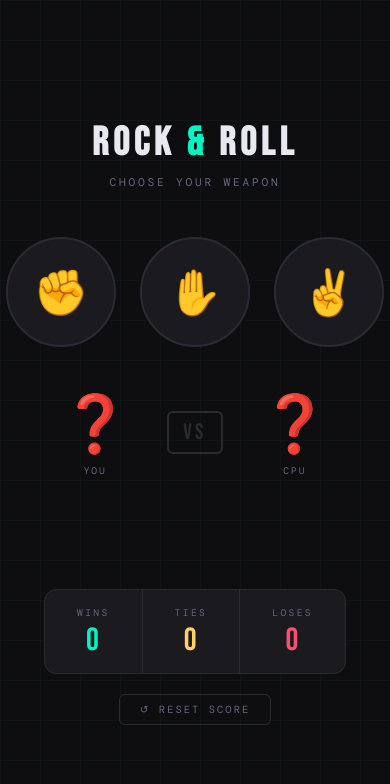
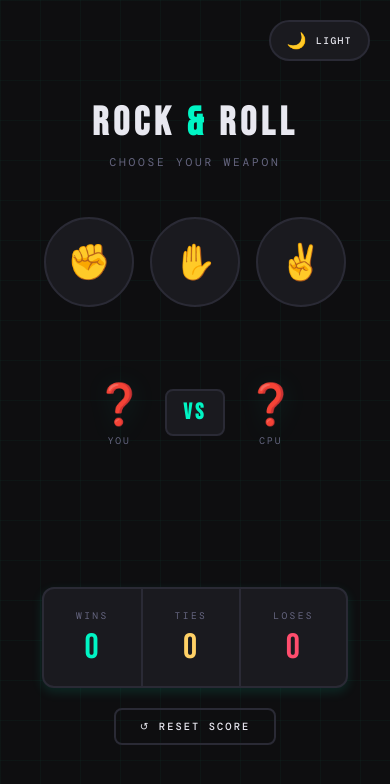
Before and after one commit to Saptarshi088/rockPaperScissors, a plain HTML site: page index.html in a window 390 px wide. Drawn offline with nearby package versions, Linux system fonts and the light colour scheme.

Commit message:
feat/ui-theme-(dark-light-toggle)

```diff
--- a/index.html
+++ b/index.html
@@ -4,7 +4,10 @@
     <meta charset="UTF-8" />
     <meta name="viewport" content="width=device-width, initial-scale=1.0" />
     <title>Rock Paper Scissors</title>
-    <link href="https://fonts.googleapis.com/css2?family=Bebas+Neue&family=DM+Mono:wght@400;500&display=swap" rel="stylesheet" />
+    <link
+      href="https://fonts.googleapis.com/css2?family=Bebas+Neue&family=DM+Mono:wght@400;500&display=swap"
+      rel="stylesheet"
+    />
     <style>
       :root {
         --bg: #0e0e10;
@@ -19,7 +22,24 @@
         --tie: #ffd166;
       }
 
-      * { box-sizing: border-box; margin: 0; padding: 0; }
+      body.light-theme {
+        --bg: #f5f5f7;
+        --surface: #ffffff;
+        --border: #e5e5e7;
+        --accent: #0071e3;
+        --accent-dim: rgba(0, 113, 227, 0.1);
+        --text: #1d1d1f;
+        --muted: #86868b;
+        --win: #34c759;
+        --lose: #ff3b30;
+        --tie: #ff9500;
+      }
+
+      * {
+        box-sizing: border-box;
+        margin: 0;
+        padding: 0;
+      }
 
       body {
         display: flex;
@@ -28,22 +48,36 @@
         justify-content: center;
         min-height: 100vh;
         background-color: var(--bg);
-        font-family: 'DM Mono', monospace;
+        font-family: "DM Mono", monospace;
         background-image:
-          linear-gradient(rgba(0,245,196,0.03) 1px, transparent 1px),
-          linear-gradient(90deg, rgba(0,245,196,0.03) 1px, transparent 1px);
+          linear-gradient(rgba(0, 245, 196, 0.03) 1px, transparent 1px),
+          linear-gradient(90deg, rgba(0, 245, 196, 0.03) 1px, transparent 1px);
         background-size: 40px 40px;
+        transition:
+          background-color 0.3s ease,
+          color 0.3s ease;
+        padding: 20px;
+      }
+
+      body.light-theme {
+        background-image:
+          linear-gradient(rgba(0, 113, 227, 0.05) 1px, transparent 1px),
+          linear-gradient(90deg, rgba(0, 113, 227, 0.05) 1px, transparent 1px);
       }
 
       h1 {
-        font-family: 'Bebas Neue', sans-serif;
+        font-family: "Bebas Neue", sans-serif;
         font-size: clamp(2.5rem, 6vw, 4.5rem);
         letter-spacing: 0.12em;
         color: var(--text);
         margin-bottom: 8px;
+        transition: color 0.3s ease;
       }
 
-      h1 span { color: var(--accent); }
+      h1 span {
+        color: var(--accent);
+        transition: color 0.3s ease;
+      }
 
       .subtitle {
         font-size: 0.7rem;
@@ -51,6 +85,45 @@
         text-transform: uppercase;
         color: var(--muted);
         margin-bottom: 48px;
+        transition: color 0.3s ease;
+      }
+
+      .theme-toggle-container {
+        position: absolute;
+        top: 20px;
+        right: 20px;
+      }
+
+      .js-theme-button {
+        background: var(--surface);
+        color: var(--text);
+        border: 2px solid var(--border);
+        border-radius: 25px;
+        font-family: "DM Mono", monospace;
+        font-size: 0.65rem;
+        font-weight: 500;
+        letter-spacing: 0.15em;
+        text-transform: uppercase;
+        padding: 10px 20px;
+        cursor: pointer;
+        transition: all 0.3s ease;
+        display: flex;
+        align-items: center;
+        gap: 8px;
+      }
+
+      .js-theme-button:hover {
+        border-color: var(--accent);
+        box-shadow: 0 0 15px var(--accent-dim);
+        transform: translateY(-2px);
+      }
+
+      .js-theme-button:active {
+        transform: translateY(0);
+      }
+
+      .theme-icon {
+        font-size: 1rem;
       }
 
       .btn-row {
@@ -67,26 +140,37 @@
         background: var(--surface);
         font-size: 2.8rem;
         cursor: pointer;
-        transition: transform 0.15s ease, border-color 0.15s ease, box-shadow 0.15s ease;
+        transition:
+          transform 0.15s ease,
+          border-color 0.15s ease,
+          box-shadow 0.15s ease,
+          background-color 0.3s ease;
         position: relative;
+        display: flex;
+        align-items: center;
+        justify-content: center;
       }
 
       .choice-btn:hover {
-        transform: translateY(-6px) scale(1.08);
+        transform: translateY(-8px) scale(1.1);
         border-color: var(--accent);
-        box-shadow: 0 0 28px rgba(0, 245, 196, 0.3);
+        box-shadow:
+          0 8px 24px var(--accent-dim),
+          0 0 20px var(--accent-dim);
+        background: var(--accent-dim);
       }
 
       .choice-btn:active {
-        transform: translateY(0) scale(0.96);
+        transform: translateY(-2px) scale(0.98);
       }
 
       .arena {
         display: flex;
         align-items: center;
         gap: 32px;
-        margin-bottom: 28px;
+        margin-bottom: 40px;
         min-height: 90px;
+        margin-top: 20px;
       }
 
       .arena-emoji {
@@ -94,6 +178,7 @@
         width: 80px;
         text-align: center;
         transition: all 0.3s ease;
+        filter: drop-shadow(0 4px 12px var(--accent-dim));
       }
 
       .arena-label {
@@ -103,109 +188,213 @@
         color: var(--muted);
         text-align: center;
         margin-top: 4px;
+        transition: color 0.3s ease;
       }
 
       .vs-badge {
-        font-family: 'Bebas Neue', sans-serif;
+        font-family: "Bebas Neue", sans-serif;
         font-size: 1.4rem;
         letter-spacing: 0.15em;
-        color: var(--border);
-        padding: 6px 14px;
+        color: var(--accent);
+        padding: 8px 16px;
         border: 2px solid var(--border);
-        border-radius: 6px;
+        border-radius: 8px;
+        background: var(--surface);
+        transition: all 0.3s ease;
+        text-transform: uppercase;
+        font-weight: 700;
       }
 
       #js-result {
-        font-family: 'Bebas Neue', sans-serif;
+        font-family: "Bebas Neue", sans-serif;
         font-size: clamp(1.6rem, 4vw, 2.4rem);
         letter-spacing: 0.2em;
         text-transform: uppercase;
-        height: 44px;
+        height: 50px;
         transition: color 0.2s ease;
         color: var(--text);
+        margin-bottom: 20px;
       }
 
-      #js-result.win  { color: var(--win); }
-      #js-result.lose { color: var(--lose); }
-      #js-result.tie  { color: var(--tie); }
+      #js-result.win {
+        color: var(--win);
+        text-shadow: 0 0 10px var(--win);
+      }
+
+      #js-result.lose {
+        color: var(--lose);
+        text-shadow: 0 0 10px var(--lose);
+      }
+
+      #js-result.tie {
+        color: var(--tie);
+        text-shadow: 0 0 10px var(--tie);
+      }
 
       #js-score {
         display: flex;
         gap: 0;
-        margin-top: 40px;
-        border: 1px solid var(--border);
+        margin-top: 20px;
+        border: 2px solid var(--border);
         border-radius: 12px;
         overflow: hidden;
         background: var(--surface);
+        box-shadow: 0 4px 12px var(--accent-dim);
+        transition: all 0.3s ease;
       }
 
       .score-cell {
         display: flex;
         flex-direction: column;
         align-items: center;
-        padding: 16px 32px;
-        gap: 6px;
-        border-right: 1px solid var(--border);
+        padding: 20px 32px;
+        gap: 8px;
+        border-right: 2px solid var(--border);
+        flex: 1;
+        transition: all 0.3s ease;
       }
 
-      .score-cell:last-child { border-right: none; }
+      .score-cell:last-child {
+        border-right: none;
+      }
 
       .score-label {
         font-size: 0.6rem;
         letter-spacing: 0.25em;
         text-transform: uppercase;
         color: var(--muted);
+        transition: color 0.3s ease;
       }
 
       .score-num {
-        font-family: 'Bebas Neue', sans-serif;
-        font-size: 2rem;
+        font-family: "Bebas Neue", sans-serif;
+        font-size: 2.2rem;
         letter-spacing: 0.05em;
         line-height: 1;
+        transition: all 0.3s ease;
       }
 
-      .score-cell.win-cell  .score-num { color: var(--win); }
-      .score-cell.lose-cell .score-num { color: var(--lose); }
-      .score-cell.tie-cell  .score-num { color: var(--tie); }
+      .score-cell.win-cell .score-num {
+        color: var(--win);
+      }
+
+      .score-cell.lose-cell .score-num {
+        color: var(--lose);
+      }
+
+      .score-cell.tie-cell .score-num {
+        color: var(--tie);
+      }
 
       #js-reset {
         margin-top: 20px;
         background: none;
-        border: 1px solid var(--border);
-        color: var(--muted);
-        font-family: 'DM Mono', monospace;
+        border: 2px solid var(--border);
+        color: var(--text);
+        font-family: "DM Mono", monospace;
         font-size: 0.65rem;
         letter-spacing: 0.2em;
         text-transform: uppercase;
-        padding: 8px 20px;
-        border-radius: 6px;
+        padding: 10px 24px;
+        border-radius: 8px;
         cursor: pointer;
-        transition: border-color 0.15s, color 0.15s;
+        transition: all 0.3s ease;
+        font-weight: 500;
       }
 
       #js-reset:hover {
         border-color: var(--lose);
         color: var(--lose);
+        box-shadow: 0 0 12px rgba(255, 77, 109, 0.3);
+        transform: translateY(-2px);
+      }
+
+      #js-reset:active {
+        transform: translateY(0);
       }
 
       @keyframes pop {
-        0%   { transform: scale(0.85); opacity: 0; }
-        60%  { transform: scale(1.06); }
-        100% { transform: scale(1);   opacity: 1; }
+        0% {
+          transform: scale(0.8);
+          opacity: 0;
+        }
+
+        50% {
+          transform: scale(1.08);
+        }
+
+        100% {
+          transform: scale(1);
+          opacity: 1;
+        }
       }
 
-      .pop { animation: pop 0.25s ease forwards; }
+      @keyframes glow {
+        0%,
+        100% {
+          filter: drop-shadow(0 0 0 var(--accent));
+        }
+        50% {
+          filter: drop-shadow(0 0 8px var(--accent-dim));
+        }
+      }
+
+      .pop {
+        animation: pop 0.1s cubic-bezier(0.68, -0.55, 0.265, 1.55) alternate;
+      }
+
+      .pop.win {
+        animation:
+          pop 0.1s cubic-bezier(0.68, -0.55, 0.265, 1.55) alternate,
+          glow 0.3s ease;
+      }
+
+      @media (max-width: 600px) {
+        .btn-row {
+          gap: 16px;
+        }
+
+        .choice-btn {
+          width: 90px;
+          height: 90px;
+          font-size: 2.2rem;
+        }
+
+        .arena {
+          gap: 16px;
+        }
+
+        .arena-emoji {
+          font-size: 2.5rem;
+          width: 60px;
+        }
+
+        .js-theme-button {
+          padding: 8px 16px;
+          font-size: 0.6rem;
+        }
+      }
     </style>
   </head>
 
   <body>
+    <div class="theme-toggle-container">
+      <button class="js-theme-button">
+        <span class="theme-icon" id="theme-icon">🌙</span>
+        <span id="theme-text">Light</span>
+      </button>
+    </div>
+
     <h1>Rock <span>&</span> Roll</h1>
     <p class="subtitle">Choose your weapon</p>
-
     <div class="btn-row">
-      <button class="choice-btn" onclick="play('rock')"    title="Rock">✊</button>
-      <button class="choice-btn" onclick="play('paper')"   title="Paper">✋</button>
-      <button class="choice-btn" onclick="play('scissor')" title="Scissors">✌️</button>
+      <button class="choice-btn" onclick="play('rock')" title="Rock">✊</button>
+      <button class="choice-btn" onclick="play('paper')" title="Paper">
+        ✋
+      </button>
+      <button class="choice-btn" onclick="play('scissor')" title="Scissors">
+        ✌️
+      </button>
     </div>
 
     <div class="arena">
@@ -240,37 +429,80 @@
     <button id="js-reset" onclick="resetScore()">↺ Reset Score</button>
 
     <script>
-      const score = JSON.parse(localStorage.getItem("rps-score")) || { win: 0, lose: 0, tie: 0 };
+      // Theme initialization
+      const themeSaved = localStorage.getItem("rps-theme") || "dark";
+      const themeButton = document.querySelector(".js-theme-button");
+      const themeIcon = document.getElementById("theme-icon");
+      const themeText = document.getElementById("theme-text");
+
+      function initializeTheme() {
+        if (themeSaved === "light") {
+          document.body.classList.add("light-theme");
+          themeIcon.textContent = "☀️";
+          themeText.textContent = "Dark";
+        } else {
+          document.body.classList.remove("light-theme");
+          themeIcon.textContent = "🌙";
+          themeText.textContent = "Light";
+        }
+      }
+
+      themeButton.addEventListener("click", () => {
+        const isLightTheme = document.body.classList.toggle("light-theme");
+        const newTheme = isLightTheme ? "light" : "dark";
+        localStorage.setItem("rps-theme", newTheme);
+
+        if (isLightTheme) {
+          themeIcon.textContent = "☀️";
+          themeText.textContent = "Dark";
+        } else {
+          themeIcon.textContent = "🌙";
+          themeText.textContent = "Light";
+        }
+      });
+
+      // Game logic
+      const score = JSON.parse(localStorage.getItem("rps-score")) || {
+        win: 0,
+        lose: 0,
+        tie: 0,
+      };
 
       const CHOICES = ["rock", "paper", "scissor"];
-      const EMOJI   = { rock: "✊", paper: "✋", scissor: "✌️" };
-      const BEATS   = { rock: "scissor", paper: "rock", scissor: "paper" };
+      const EMOJI = { rock: "✊", paper: "✋", scissor: "✌️" };
+      const BEATS = { rock: "scissor", paper: "rock", scissor: "paper" };
 
-      const resultEl    = document.getElementById("js-result");
+      const resultEl = document.getElementById("js-result");
       const arenaPlayer = document.getElementById("arena-player");
-      const arenaCpu    = document.getElementById("arena-cpu");
-      const winEl       = document.getElementById("js-win-num");
-      const loseEl      = document.getElementById("js-lose-num");
-      const tieEl       = document.getElementById("js-tie-num");
+      const arenaCpu = document.getElementById("arena-cpu");
+      const winEl = document.getElementById("js-win-num");
+      const loseEl = document.getElementById("js-lose-num");
+      const tieEl = document.getElementById("js-tie-num");
 
+      // Initialize theme and score
+      initializeTheme();
       updateScoreDisplay();
 
       function play(player) {
         const cpu = CHOICES[Math.floor(Math.random() * 3)];
 
         arenaPlayer.textContent = EMOJI[player];
-        arenaCpu.textContent    = EMOJI[cpu];
+        arenaCpu.textContent = EMOJI[cpu];
 
         let outcome;
-        if (player === cpu)           outcome = "tie";
+        if (player === cpu) outcome = "tie";
         else if (BEATS[player] === cpu) outcome = "win";
-        else                           outcome = "lose";
+        else outcome = "lose";
 
         score[outcome]++;
         localStorage.setItem("rps-score", JSON.stringify(score));
         updateScoreDisplay();
 
-        const labels = { win: "— you win!", lose: "— you lose!", tie: "— it's a tie!" };
+        const labels = {
+          win: "— you win!",
+          lose: "— you lose!",
+          tie: "— it's a tie!",
+        };
         resultEl.className = "";
         void resultEl.offsetWidth;
         resultEl.textContent = `${EMOJI[player]} vs ${EMOJI[cpu]}  ${labels[outcome]}`;
@@ -278,9 +510,9 @@
       }
 
       function updateScoreDisplay() {
-        winEl.textContent  = score.win;
+        winEl.textContent = score.win;
         loseEl.textContent = score.lose;
-        tieEl.textContent  = score.tie;
+        tieEl.textContent = score.tie;
       }
 
       function resetScore() {
@@ -288,9 +520,9 @@
         localStorage.setItem("rps-score", JSON.stringify(score));
         updateScoreDisplay();
         resultEl.textContent = "";
-        resultEl.className   = "";
+        resultEl.className = "";
         arenaPlayer.textContent = "❓";
-        arenaCpu.textContent    = "❓";
+        arenaCpu.textContent = "❓";
       }
     </script>
   </body>
```
